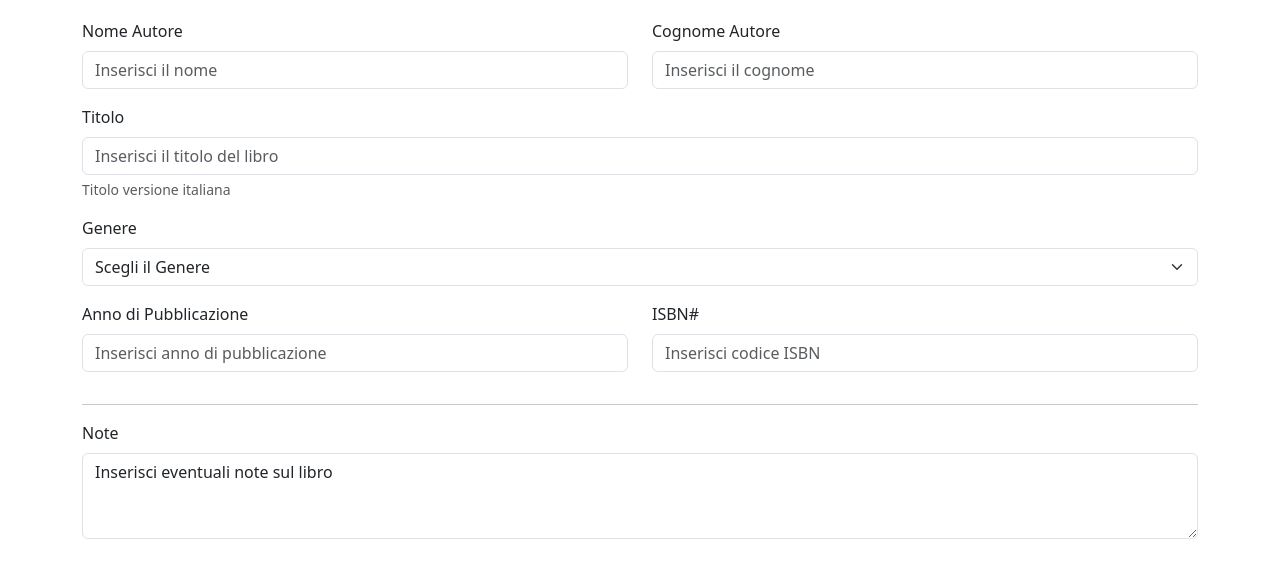
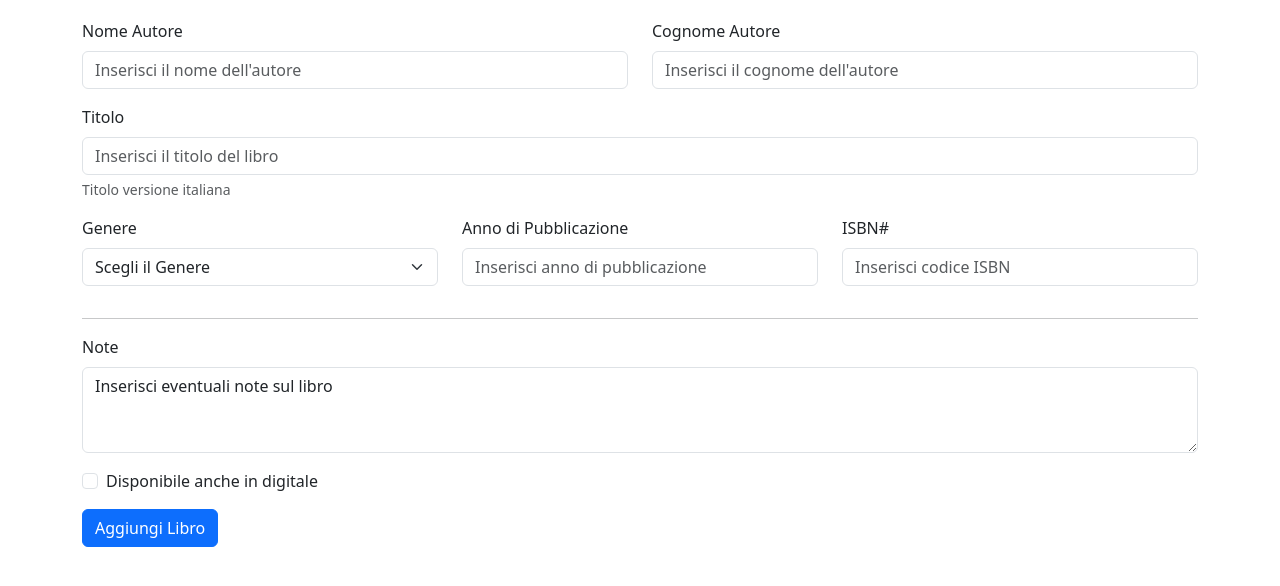
Before and after one commit to christian-matarazzo/html-css-bootstrap-dashboard, a plain HTML site: page new-book.html in a window 1280 px wide. Shown: the part 140-726 px from the top of the page. Drawn offline with nearby package versions, Linux system fonts and the light colour scheme.

Commit message:
add desktop responsive

```diff
--- a/new-book.html
+++ b/new-book.html
@@ -17,7 +17,8 @@
         <div class="container-fluid">
 
             <!-- modify for duck logo -->
-            <a class="navbar-brand" href="index.html"><img src="./img/duck.png" alt="duck" style="height: 60px; width: auto;">
+            <a class="navbar-brand" href="index.html"><img src="./img/duck.png" alt="duck"
+                    style="height: 60px; width: auto;">
             </a>
 
 
@@ -44,7 +45,7 @@
                         <li class="nav-item ">
                             <a class="nav-link text-black" href="#">Storico prestiti</a>
                         </li>
-                         <li class="nav-item ">
+                        <li class="nav-item ">
                             <a class="nav-link text-black" href="#">Help</a>
                         </li>
                         <li class="nav-item dropdown ">
@@ -73,7 +74,7 @@
 
 
 
-        <!-- navbar desktop -->
+    <!-- navbar desktop -->
     <nav class="navbar navbar-expand-lg navbar-light bg-dark border-bottom d-none d-lg-flex ">
         <div class="container-fluid">
             <a class="navbar-brand" href="index.html">
@@ -103,7 +104,7 @@
         </div>
     </nav>
 
-        <!-- form start -->
+    <!-- form start -->
     <div class="container">
         <div class="row">
             <div class="col-12">
@@ -113,11 +114,11 @@
                     <div class="row">
                         <div class="col-6 mb-3">
                             <label class="form-label">Nome Autore</label>
-                            <input type="text" class="form-control" placeholder="Inserisci il nome">
+                            <input type="text" class="form-control" placeholder="Inserisci il nome dell'autore">
                         </div>
                         <div class="col-6 mb-3">
                             <label class="form-label">Cognome Autore</label>
-                            <input type="text" class="form-control" placeholder="Inserisci il cognome">
+                            <input type="text" class="form-control" placeholder="Inserisci il cognome dell'autore">
                         </div>
                     </div>
 
@@ -130,7 +131,7 @@
                     </div>
 
                     <div class="row">
-                        <div class="col-12 mb-3">
+                        <div class="col-12 col-lg-4 mb-3">
                             <label class="form-label">Genere</label>
                             <select class="form-select">
                                 <option selected>Scegli il Genere</option>
@@ -139,14 +140,12 @@
                                 <option value="3">Thriller</option>
                             </select>
                         </div>
-                    </div>
 
-                    <div class="row">
-                        <div class="col-md-6 mb-3">
+                        <div class="col-12 col-lg-4 mb-3">
                             <label class="form-label">Anno di Pubblicazione</label>
                             <input type="number" class="form-control" placeholder="Inserisci anno di pubblicazione">
                         </div>
-                        <div class="col-md-6 mb-3">
+                        <div class="col-12 col-lg-4 mb-3">
                             <label class="form-label">ISBN#</label>
                             <input type="text" class="form-control" placeholder="Inserisci codice ISBN">
                         </div>
@@ -157,9 +156,25 @@
                     <div class="row">
                         <div class="col-12 mb-4">
                             <label class="form-label">Note</label>
-                            <textarea class="form-control" rows="3">Inserisci eventuali note sul libro</textarea>
+                            <textarea class="form-control mb-3" rows="3">Inserisci eventuali note sul libro</textarea>
+
+                            <div class="form-check mb-3">
+                                <input class="form-check-input" type="checkbox" value="" id="checkDefault">
+                                <label class="form-check-label" for="checkDefault">
+                                    Disponibile anche in digitale
+                                </label>
+                            </div>
+                            <div class="row">
+                                <div class="col">
+
+                                <a name="" id="" class="btn btn-primary mb-3" href="#" role="button">
+                                    Aggiungi Libro
+                                </a>
+                                </div>
+                            </div>
                         </div>
                     </div>
+
                 </form>
             </div>
         </div>
@@ -167,4 +182,5 @@
 
     <script src="https://cdn.jsdelivr.net/npm/bootstrap@5.3.3/dist/js/bootstrap.bundle.min.js"></script>
 </body>
+
 </html>
```
